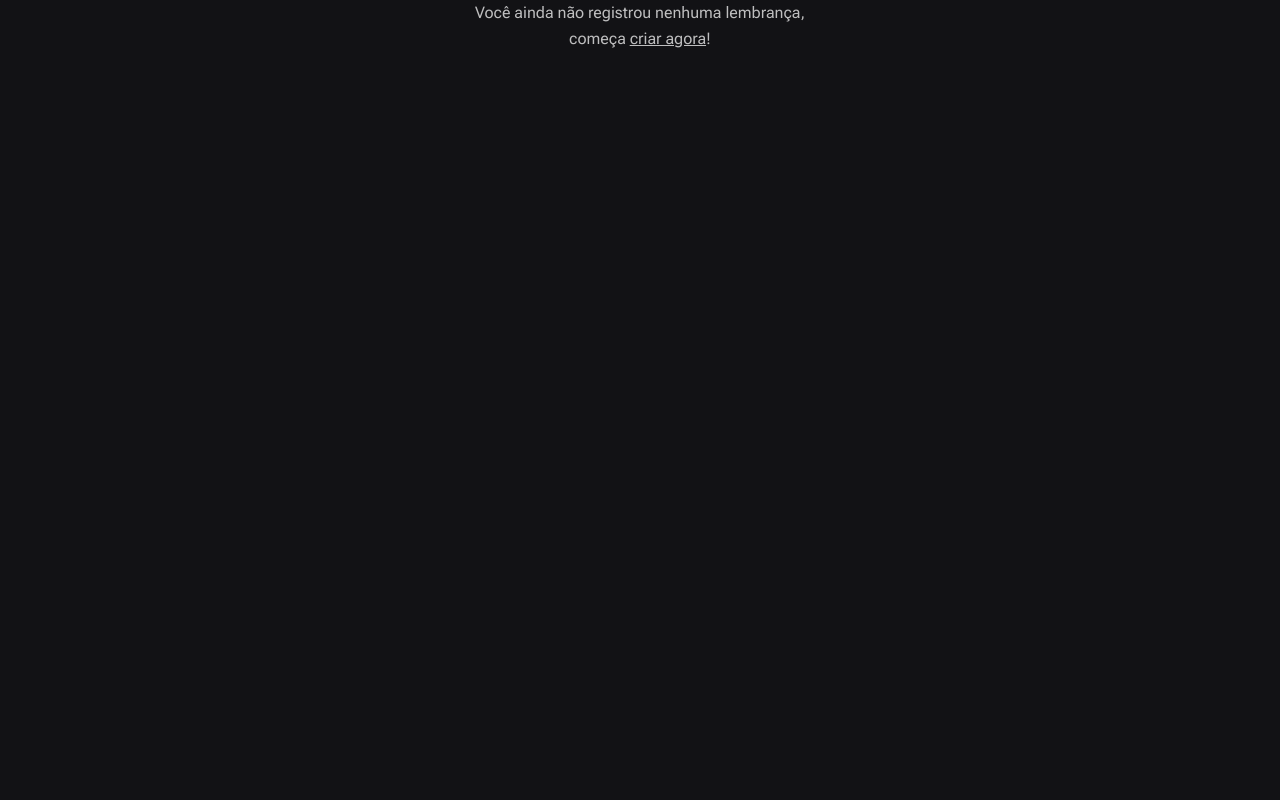
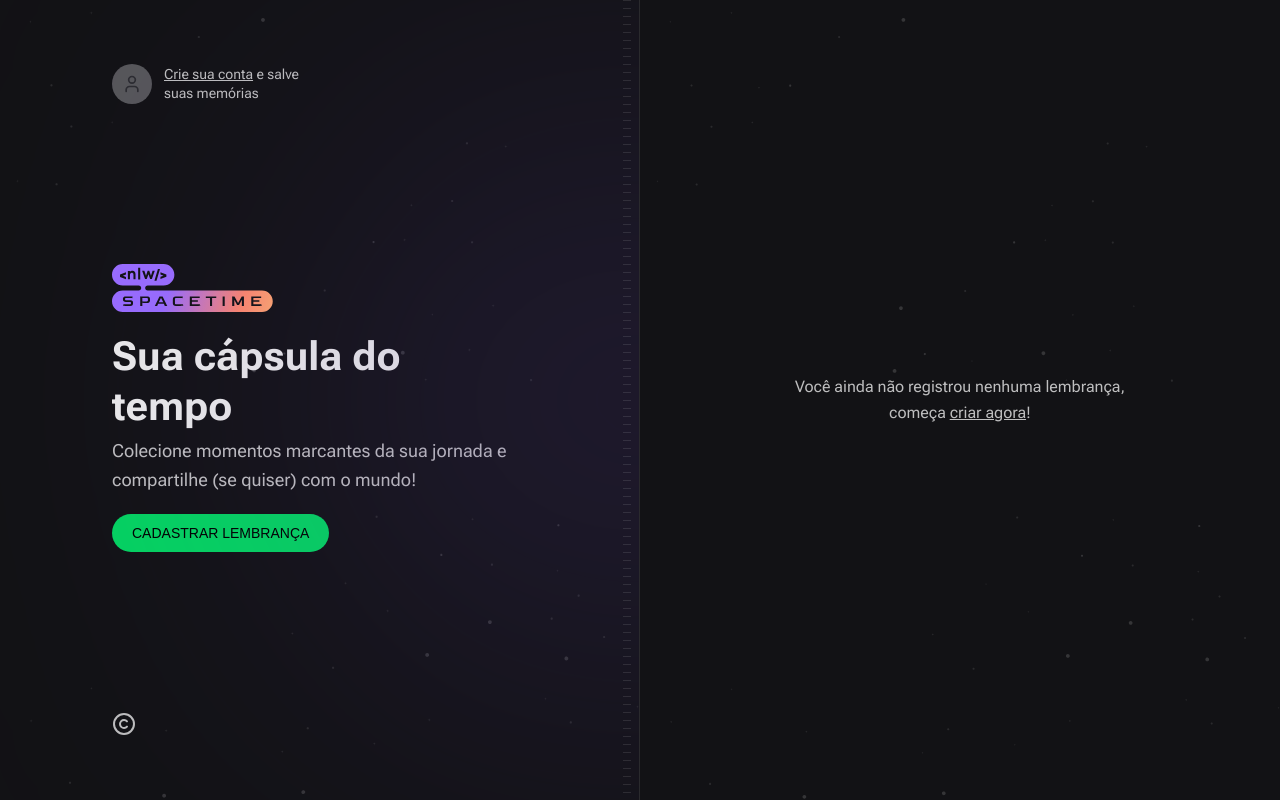
Before and after one commit to Natanaelvich/spacetime-rocketseat-nlw-12-ignite, a Next.js app in the folder web/: page / in a window 1280 px wide. Built offline with nearby package versions, Linux system fonts and the light colour scheme; no server answers; a web font is replaced by a local one.

Commit message:
update layout with signin with github

```diff
--- a/web/src/app/layout.tsx
+++ b/web/src/app/layout.tsx
@@ -4,6 +4,11 @@
   Roboto_Flex as Roboto,
   Bai_Jamjuree as BaiJamjuree,
 } from 'next/font/google'
+import { SignIn } from '@/components/SignIn'
+import { Hero } from '@/components/Hero'
+import { Copyright } from 'lucide-react'
+import { cookies } from 'next/headers'
+import { Profile } from '@/components/Profile'
 
 const roboto = Roboto({ subsets: ['latin'], variable: '--font-roboto' })
 
@@ -20,12 +25,33 @@
 }
 
 export default function RootLayout({ children }: { children: ReactNode }) {
+  const isAuthenticated = cookies().has('token')
+
   return (
     <html lang="en">
       <body
         className={`${roboto.variable} ${baiJamjuree.variable} bg-gray-900 font-sans text-gray-100`}
       >
-        {children}
+        <main className="grid min-h-screen grid-cols-2">
+          {/* Left */}
+          <div className="relative flex flex-col items-start justify-between overflow-hidden border-r border-white/10 bg-[url(../assets/bg-stars.svg)] bg-cover px-28 py-16">
+            {/* Blur */}
+            <div className="absolute right-0 top-1/2 h-[288px] w-[526px] -translate-y-1/2 translate-x-1/2 rounded-full bg-purple-700 opacity-50 blur-full" />
+
+            {/* Stripes */}
+            <div className="absolute bottom-0 right-2 top-0 w-2 bg-stripes" />
+
+            {isAuthenticated ? <Profile /> : <SignIn />}
+
+            <Hero />
+            <Copyright />
+          </div>
+
+          {/* Right */}
+          <div className="flex flex-col bg-[url(../assets/bg-stars.svg)] bg-cover p-16">
+            {children}
+          </div>
+        </main>
       </body>
     </html>
   )
```
